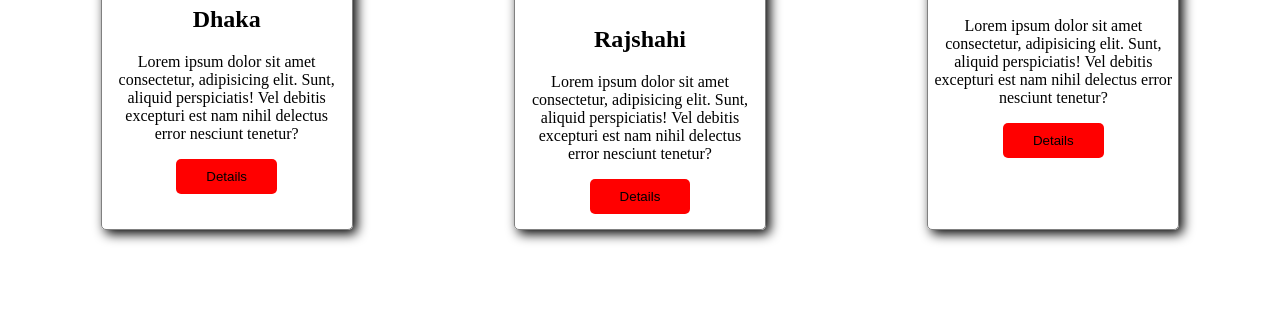
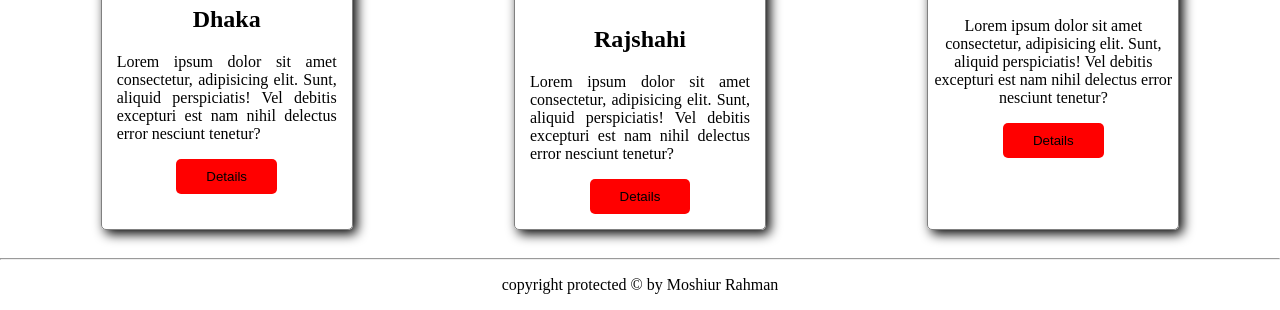
Before and after one commit to moshiur25524/concep_1_Bangladesh_info, a plain HTML site: page index.html in a window 1280 px wide. Shown: the part 810-1120 px from the top of the page. Before the commit the page ends 1060 px from the top, so only its background shows below. Drawn offline with Linux system fonts and the light colour scheme.

Commit message:
All done

```diff
--- a/index.html
+++ b/index.html
@@ -14,6 +14,8 @@
     <header>
         <h1 class="title">People's Republic of Bangladesh</h1>
     </header>
+
+    <!-- Banner Section -->
     <section class="first-section">
         <div class="parent">
             <div class="left-side">
@@ -29,6 +31,7 @@
         </div>
     </section>
 
+    <!-- All Divisions Section -->
     <section class="second-section">
         <h1>Bangladesh All Divisions</h1>
         <div class="all-divisions">
@@ -65,6 +68,12 @@
             </div>
         </div>
     </section>
+    <hr>
+
+    <!-- Footer Section -->
+    <footer>
+        <p>copyright protected &copy; by Moshiur Rahman</p>
+    </footer>
 </body>
 
 </html>
--- a/style.css
+++ b/style.css
@@ -57,6 +57,10 @@ body {
     padding: 15px;
 }
 
+.bottom-section p {
+    text-align: justify;
+}
+
 .details{
     background-color: red;
     border: none;
@@ -70,3 +74,7 @@ body {
     color: white;
     cursor: pointer;
 }
+
+footer p{
+    text-align: center;
+}
```
